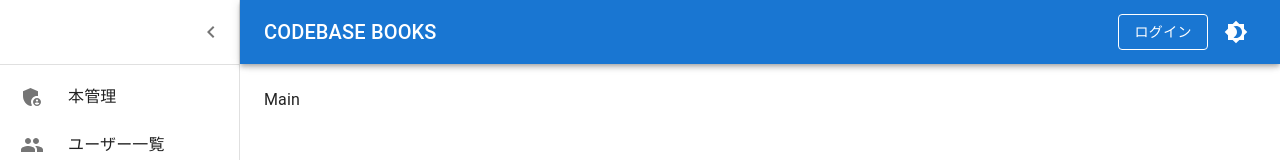
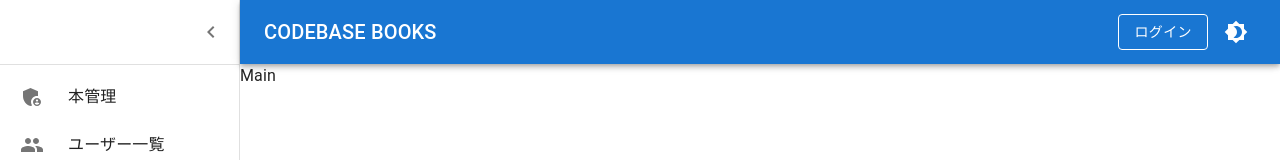
Before and after one commit to CODEBASE-Okinawa/codebase_books_nobotsun, a Next.js app: page / in a window 1280 px wide. Shown: the top 160 px of the page. Built offline with nearby package versions, Linux system fonts and the light colour scheme; no server answers.

Commit message:
fix layout grid

```diff
--- a/layouts/MainLayout.tsx
+++ b/layouts/MainLayout.tsx
@@ -1,6 +1,5 @@
 import { FC, ReactNode, useState } from 'react'
-import Box from '@mui/material/Box'
-import CssBaseline from '@mui/material/CssBaseline'
+import { Box, Grid } from '@mui/material'
 import { Header } from '@/components/Header'
 import { Sidebar } from '@/components/Sidebar'
 import { DrawerHeader } from '@/components/DrawerHeader'
@@ -14,12 +13,13 @@ export const MainLayout: FC<Props> = ({ children }) => {
 
   return (
     <Box sx={{ display: 'flex' }}>
-      <CssBaseline />
       <Header isOpen={isOpen} setIsOpen={setIsOpen} />
       <Sidebar isOpen={isOpen} setIsOpen={setIsOpen} />
       <Box component="main" sx={{ flexGrow: 1, p: 3, minHeight: '100vh' }}>
         <DrawerHeader />
-        {children}
+        <Grid container spacing={3}>
+          {children}
+        </Grid>
       </Box>
     </Box>
   )
--- a/pages/books/index.tsx
+++ b/pages/books/index.tsx
@@ -5,7 +5,6 @@ import { BookCard } from '@/components/BookCard'
 export default function Books() {
   return (
     <MainLayout>
-      <Grid container spacing={3}>
       <Grid item xs={12} md={4} lg={3}>
         <BookCard />
       </Grid>
@@ -18,7 +17,6 @@ export default function Books() {
       <Grid item xs={12} md={4} lg={3}>
         <BookCard />
       </Grid>
-      </Grid>
     </MainLayout>
   )
 }
```
Lines whose indentation alone changed are shown as unchanged.
